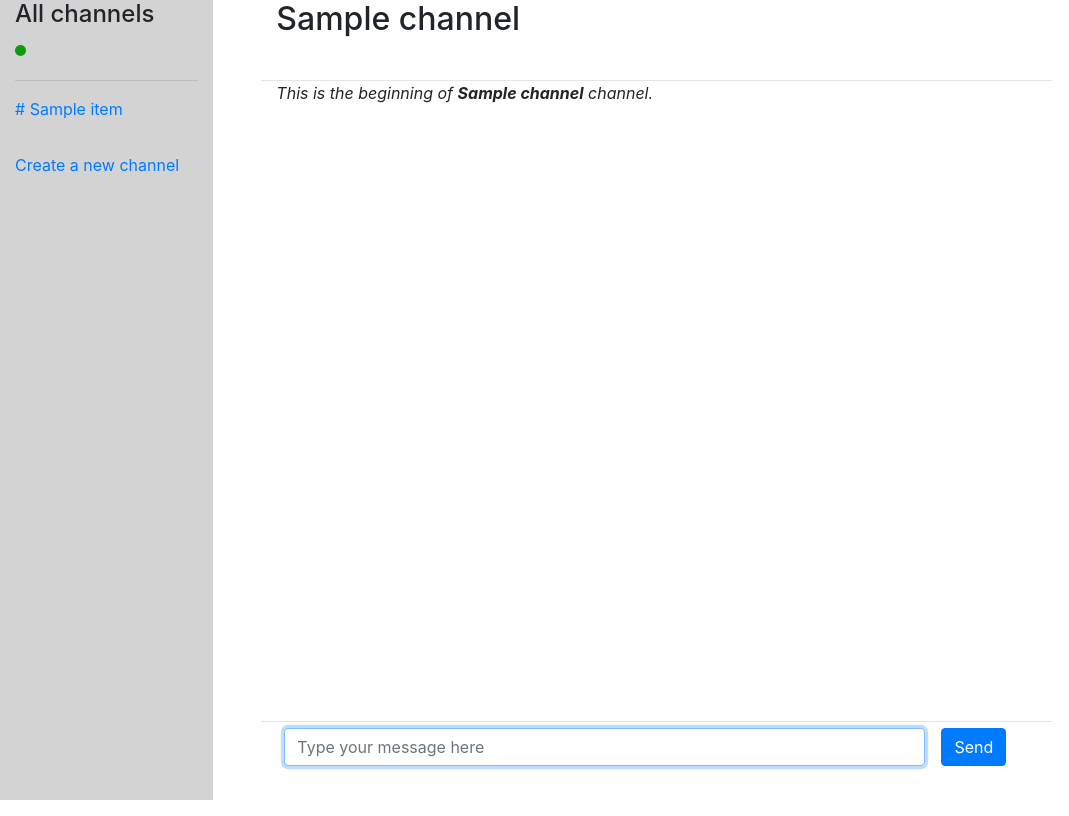
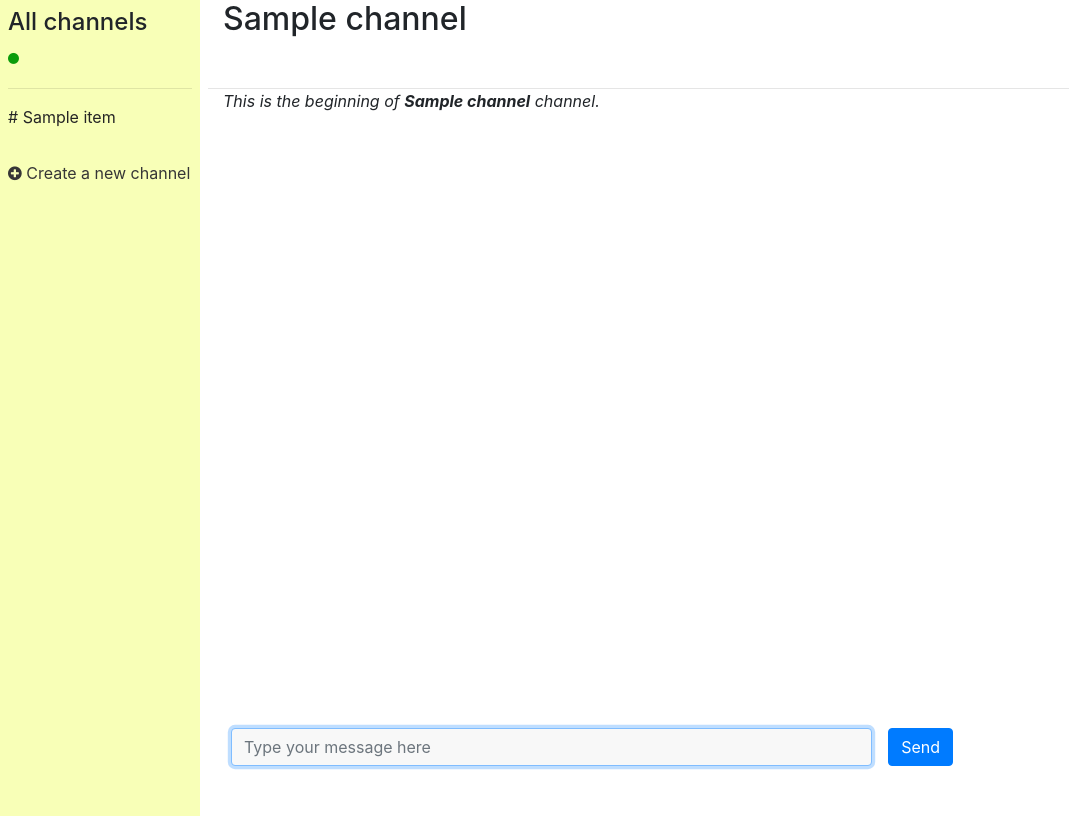
Before and after one commit to meemeee/flack, a Flask app: template templates/channel.html in a window 1280 px wide. Shown: the whole page, without its empty margins (0-1069 px from the left). Run offline with Flask 2, Linux system fonts and the light colour scheme; the template is opened without the code that fills it: most values are stand-ins (such as "Sample title", 1, 10 or a date in 2020); some libraries are stand-ins or nearby versions.

Commit message:
layout no longer screws up when resize

```diff
--- a/static/channel.js
+++ b/static/channel.js
@@ -144,7 +144,6 @@ document.addEventListener('DOMContentLoaded', () => {
                     // Update URL
                     history.pushState({"id": data.channel}, "", "/channels/" + data.channel);
 
-
                 }
 
                 else {
--- a/static/style.css
+++ b/static/style.css
@@ -41,7 +41,7 @@ hr {
 }
 
 #all_channels {
-    background-color: lightgray;
+    background-color: rgb(248, 255, 183);
     overflow-x: scroll;
     overflow-y: scroll;
 }
@@ -68,6 +68,10 @@ ul {
     min-width: 500px;
 }
 
+#message {
+    background-color: rgb(248, 248, 248);
+}
+
 .fa-trash-o {
     color: rgb(180, 178, 178);
     margin-left: 8px;
--- a/templates/channel.html
+++ b/templates/channel.html
@@ -5,8 +5,8 @@ Chat | {{ channel }}
 {% endblock %}
 
 {% block main %}
-<div class="row flex-xl-nowrap">
-    <div id="all_channels" class="col-12 col-md-3 col-xl-2 bd-sidebar">
+<div class="row flex-nowrap">
+    <div id="all_channels" class="p-2 flex-grow-0 flex-shrink-0 bd-sidebar" style="min-width: 200px">
         <div class="sidebar-head">
             <h4 >All channels</h4>
             <p id="user_name"></p>
@@ -15,7 +15,7 @@ Chat | {{ channel }}
         <ul class="py-3">
             {% for item in channels %}
             <li class="single-channel" data-name="{{ item }}">
-                <a href="/channels/{{ item }}">
+                <a href="/channels/{{ item }}" style="color:rgb(37, 37, 37)">
                     # {{ item }}
                 </a>
             </li>
@@ -24,12 +24,14 @@ Chat | {{ channel }}
             {% endfor %}
         </ul>
         <div>
-            <a href="{{ url_for('new_channel') }}">Create a new channel</a>
+            <a href="{{ url_for('new_channel') }}" style="color:rgb(54, 54, 54)">
+                <i class="fa fa-plus-circle"></i> Create a new channel
+            </a>
         </div>
 
     </div>
 
-    <main class="col-12 col-md-9 col-xl-8 pl-md-5 bd-content">
+    <main class="p-2 flex-grow-1 flex-shrink-1 bd-content">
         <div id="chatbox" class=" text-left">
             <div class="col chat-head">
                 <h2 id="channel_title">{{ channel }}</h2>
@@ -58,7 +60,6 @@ Chat | {{ channel }}
 
                 {% endfor %}
             </div>
-            <hr>
 
             <div id="type_message" class="col chat-foot">
                 <form action="" method="post">
@@ -77,10 +78,6 @@ Chat | {{ channel }}
     </main>
 </div>
 
-
-
-
-
 <script type="text/javascript" src="//cdnjs.cloudflare.com/ajax/libs/socket.io/1.3.6/socket.io.min.js"></script>
 <script src="{{ url_for('static', filename='channel.js') }}"></script>
 {% endblock %}
```
Also changed, not shown: templates/channel_layout.html (added, +39 -0 lines), templates/channels.html (+4 -7 lines).
